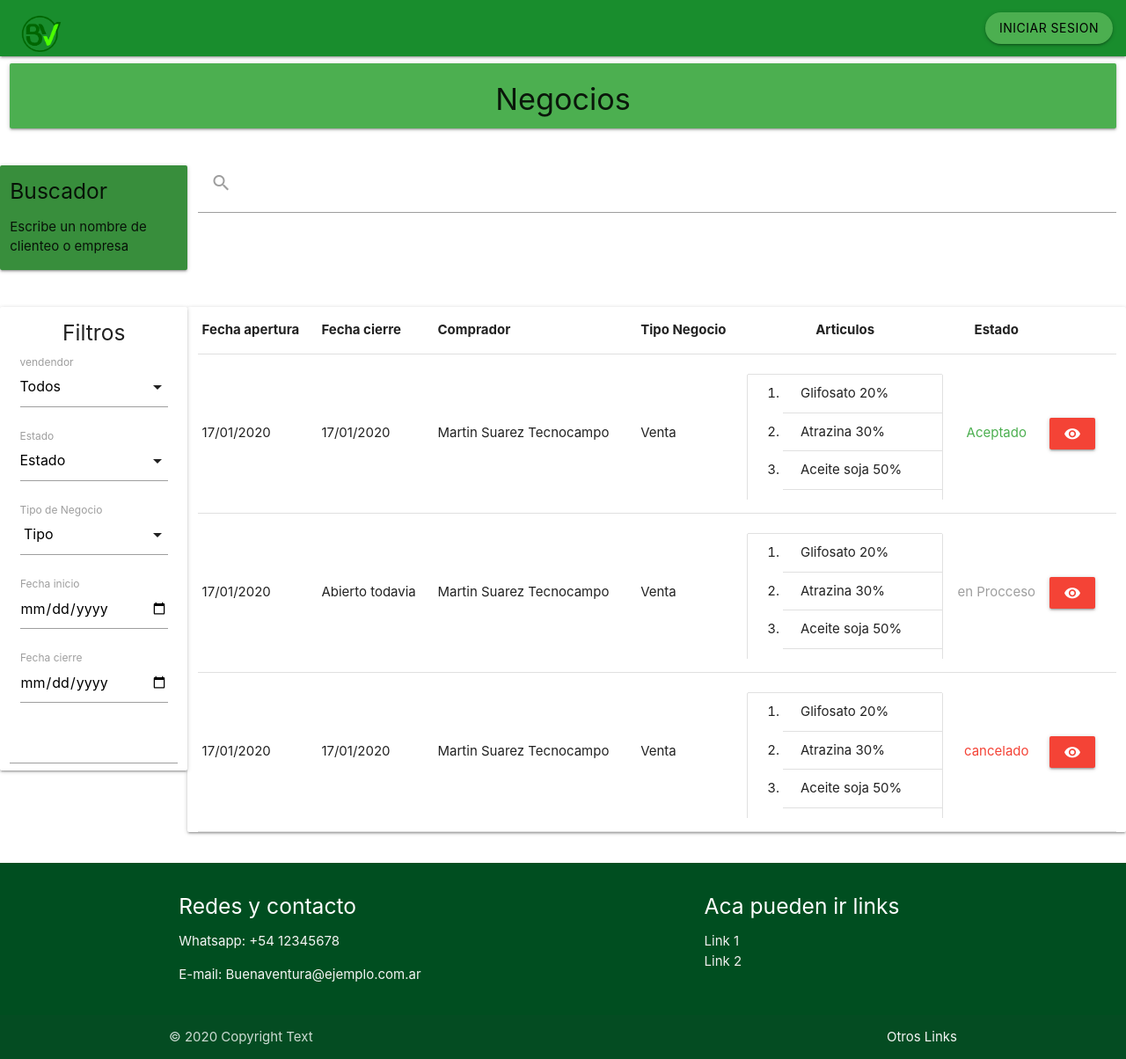
After one commit to tobiasjpalacios/Buenaventura, a Django app: template BAProject/BAapp/templates/todos_negocios.html in a window 1280 px wide. The commit adds this page. Shown: the whole page at 88% size. Run offline with Django 3.2, Linux system fonts and the light colour scheme; the template is opened without the code that fills it, so the values that code supplies are empty.

Commit message:
html negocios y estetica de buscador desarrollada

```diff
--- /dev/null
+++ b/BAProject/BAapp/templates/todos_negocios.html
@@ -0,0 +1,193 @@
+
+{% extends 'base.html' %}
+{% block imports %}
+   {% load static %}
+{% endblock imports %}
+{% block style%}
+{% endblock style%}
+{% block title %}
+BuenaVentura Agronegocios
+{% endblock title %}
+{%block body%}
+
+<div class="row" >
+    <div class="col s12">
+        <div class=" card-panel green col s12 ">
+            <h4 class="card-title center">Negocios</h4>
+        </div>
+    </div>
+</div>
+<div class="row">
+    <div class="col s2 card-panel green darken-2">
+        <h5>Buscador</h5>
+        <p> Escribe un nombre de clienteo o empresa </p>
+    </div>
+    <form class="col s10  s">
+        <div class="input-field">
+          <input id="search" type="search" required>
+          <label class="label-icon" for="search"><i class="material-icons">search</i></label>
+          <i class="material-icons">close</i>
+        </div>
+      </form>
+</div>
+
+<div class="row ">
+    <div class="col s2 card-panel  grey- lighten-5 pinned">
+        <h5 class="center">Filtros </h5>
+
+        <div class="input-field col s12">
+            <select multiple>
+              <option value="" disabled selected>Todos</option>
+              <option value="1">Matias Nuñez</option>
+              <option value="2">MEMO</option>
+              <option value="3"></option>
+            </select>
+            <label>vendendor</label>
+          </div>
+
+
+        <div class="input-field col s12">
+            <select multiple>
+              <option value="" disabled selected>Estado</option>
+              <option value="1">Aceptado</option>
+              <option value="2">Cancelado</option>
+              <option value="3">En Procceso</option>
+            </select>
+            <label>Estado</label>
+          </div>
+
+          <div class="input-field col s12">
+            <select multiple>
+              <option value="" disabled selected> Tipo</option>
+              <option value="1">Venta</option>
+              <option value="2">Consignacion</option>
+            </select>
+            <label>Tipo de Negocio</label>
+          </div>
+
+          <div class="input-field col s12">
+            <input  type="date" class="datepicker">
+            <label > Fecha inicio</label>
+          </div>
+
+          <div class="input-field col s12">
+            <input  type="date" class="datepicker">
+            <label > Fecha cierre</label>
+          </div>
+
+
+
+          <input type="text" class="datepicker">
+
+
+    </div>
+    <div class="col s10 offset-s2  card-panel">
+        <table>
+            <thead>
+              <tr>
+                  <th>Fecha apertura</th>
+                  <th>Fecha cierre</th>
+                  <th>Comprador </th>
+                  <th>Tipo Negocio</th>
+                  <th class="center">Articulos</th>
+                  <th class="center">Estado</th>
+                  <th></th>
+                  <th></th>
+              </tr>
+            </thead>
+
+            <tbody>
+              <!-- esto es la lista de negocios-->
+
+                <tr>
+                <td>17/01/2020</td>
+                <td>17/01/2020</td>
+                <td>Martin Suarez Tecnocampo</td>
+                <td>Venta</td>
+                <td>
+                        <div style="overflow-y: scroll; height: 150px;" >
+                            <ol class="collection" start="1">
+                            <li class="collection-item" >Glifosato 20% </li>
+                            <li class="collection-item" >Atrazina 30% </li>
+                            <li class="collection-item" > Aceite soja 50%</li>
+                            <li class="collection-item" >Benomil 89%</li>
+                            <li class="collection-item" >Atrazina 30% </li>
+                            <li class="collection-item" > Aceite soja 50%</li>
+                            <li class="collection-item" >Benomil 89%</li>
+                            <li class="collection-item" >Atrazina 30% </li>
+                            <li class="collection-item" > Aceite soja 50%</li>
+                            <li class="collection-item" >Benomil 89%</li>
+                        </ol></div>
+                    </td>
+                <td class="green-text center">Aceptado</td>
+                <td><a class="btn red ">  <i class="large material-icons">remove_red_eye</i></a></td>
+              </tr>
+              <!-- esto es la lista de negocios-->
+
+
+              <!-- esto lo harcodeo para verlo -->
+
+              <tr>
+                <td>17/01/2020</td>
+                <td>Abierto todavia</td>
+                <td>Martin Suarez Tecnocampo</td>
+                <td>Venta</td>
+                    <td >
+                        <div style="overflow-y: scroll; height: 150px;" >
+                            <ol class="collection" start="1">
+                            <li class="collection-item" >Glifosato 20% </li>
+                            <li class="collection-item" >Atrazina 30% </li>
+                            <li class="collection-item" > Aceite soja 50%</li>
+                            <li class="collection-item" >Benomil 89%</li>
+                            <li class="collection-item" >Atrazina 30% </li>
+                            <li class="collection-item" > Aceite soja 50%</li>
+                            <li class="collection-item" >Benomil 89%</li>
+                            <li class="collection-item" >Atrazina 30% </li>
+                            <li class="collection-item" > Aceite soja 50%</li>
+                            <li class="collection-item" >Benomil 89%</li>
+                        </ol></div>
+                    </td>
+                <td class="grey-text center">en Procceso</td>
+                <td><a class="btn red ">  <i class="large material-icons">remove_red_eye</i></a></td>
+              </tr>
+
+
+              <tr>
+                <td>17/01/2020</td>
+                <td>17/01/2020</td>
+                <td>Martin Suarez Tecnocampo</td>
+                <td>Venta</td>
+                <td>
+                        <div style="overflow-y: scroll; height: 150px;" >
+                            <ol class="collection" start="1">
+                            <li class="collection-item" >Glifosato 20% </li>
+                            <li class="collection-item" >Atrazina 30% </li>
+                            <li class="collection-item" > Aceite soja 50%</li>
+                            <li class="collection-item" >Benomil 89%</li>
+                            <li class="collection-item" >Atrazina 30% </li>
+                            <li class="collection-item" > Aceite soja 50%</li>
+                            <li class="collection-item" >Benomil 89%</li>
+                            <li class="collection-item" >Atrazina 30% </li>
+                            <li class="collection-item" > Aceite soja 50%</li>
+                            <li class="collection-item" >Benomil 89%</li>
+                        </ol></div>
+                    </td>
+                <td class="red-text center">cancelado</td>
+                <td><a class="btn red ">  <i class="large material-icons">remove_red_eye</i></a></td>
+              </tr>
+
+            </tbody>
+          </table>
+    </div>
+</div>
+
+<script>
+  $(document).ready(function(){
+    $('select').formSelect();
+  });
+
+  $(document).ready(function(){
+    $('.datepicker').datepicker();
+  });
+</script>
+{% endblock body %}
--- a/BAProject/BAapp/urls.py
+++ b/BAProject/BAapp/urls.py
@@ -18,6 +18,7 @@ urlpatterns = [
     path('cliente/', cliente, name="Cliente"),
     path('vendedor/', vendedor, name="vendedor"),
     path('carga_excel/', carga_excel, name="carga_excel"),
+    path('todos_negocios/', todos_negocios, name ="todos_negocios"),
 
     path('compradores/', ListCompradorView.as_view(), name="mostrar_compradores"),
     path('comprador/<int:pk>', CompradorView.as_view(), name="comprador"),
--- a/BAProject/BAapp/views.py
+++ b/BAProject/BAapp/views.py
@@ -26,6 +26,9 @@ def chat(request):
 
 def inicio(request):
     return render(request,'inicio.html')
+
+def todos_negocios(request):
+    return render(request, 'todos_negocios.html')
 
 def testeo(request):
     return render(request, 'testeo.html')
```
Also changed, not shown: BAProject/BAapp/templates/carga_excel.html (+62 -19 lines).
